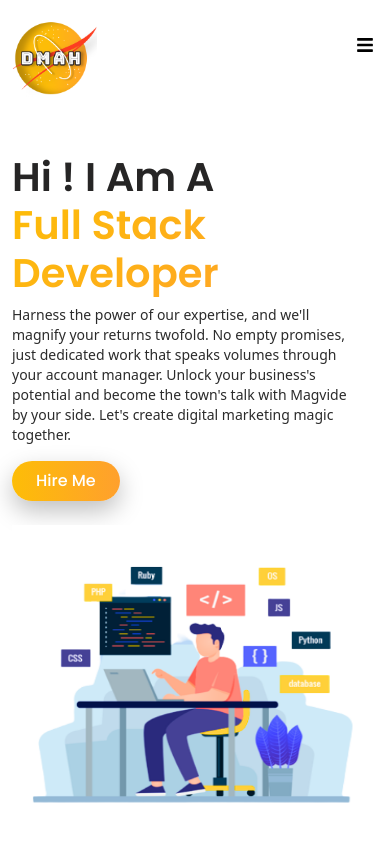
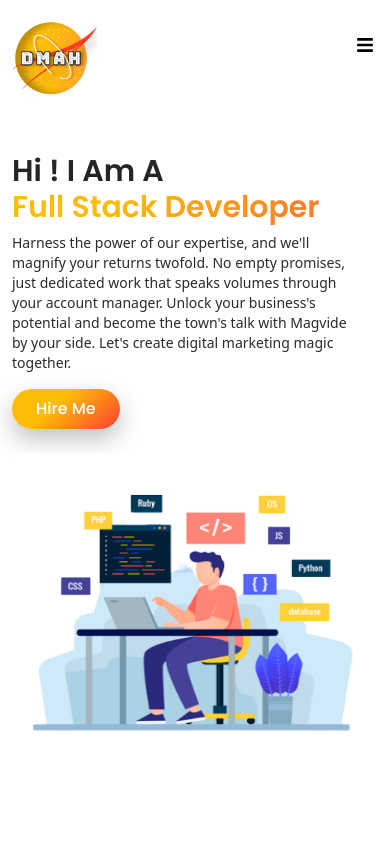
Before and after one commit to dmabuhasib/dm_portfolio, a Next.js app: page / in a window 390 px wide. Shown: the top 844 px of the page. Built offline with nearby package versions, Linux system fonts and the light colour scheme.

Commit message:
add-gradiant-color-in-button

```diff
--- a/components/abouSec/AboutChosseSec.js
+++ b/components/abouSec/AboutChosseSec.js
@@ -1,7 +1,6 @@
 import Image from 'next/image';
 import Container from '../layout/Container';
 import SubHeading from '../layout/SubHeading';
-import Heading from '../layout/Heading';
 import Para from '../layout/Para';
 
 const AboutChosseSec = () => {
--- a/components/homeSec/Banner.js
+++ b/components/homeSec/Banner.js
@@ -28,19 +28,19 @@ const Banner = () => {
           <div className="w-[95%] sm:w-2/4 md:w-[60%] mt-10 mb-6 sm:mb-28 md:mt-16 md:mb-36 lg:mt-20 lg:mb-40">
 
           <Slider {...settings}>
-          <div className=" leading-[48px] md:leading-[58px] lg:leading-[70px]">
-              <h2 className="text-[40px] md:text-[50px] lg:text-[60px] font-pop font-semibold text-primary">
+          <div className=" leading-[36px]  md:leading-[50px] lg:leading-[70px]">
+              <h2 className="text-[30px] md:text-[40px] lg:text-[60px] font-pop font-semibold text-primary">
                 Hi ! I Am A
               </h2>
-              <h2 className=" text-[40px] md:text-[50px] lg:text-[60px] font-pop font-semibold yellow-gr2">
+              <h2 className=" text-[30px] md:text-[40px] lg:text-[60px] font-pop font-semibold yellow-gr2">
                 Full Stack Developer
               </h2>
             </div>
-            <div className=" leading-[48px] md:leading-[58px] lg:leading-[70px]">
-              <h2 className="text-[40px] md:text-[50px] lg:text-[60px] font-pop font-semibold text-primary">
+            <div className=" leading-[36px] md:leading-[50px] lg:leading-[70px]">
+              <h2 className="text-[30px] md:text-[40px] lg:text-[60px] font-pop font-semibold text-primary">
                I Am
               </h2>
-              <h2 className=" text-[40px] md:text-[50px] lg:text-[60px] font-pop font-semibold yellow-gr2">
+              <h2 className=" text-[30px] md:text-[40px] lg:text-[60px] font-pop font-semibold yellow-gr2">
                 Dm Abu Hasib
               </h2>
             </div>
--- a/components/layout/ButtonP.js
+++ b/components/layout/ButtonP.js
@@ -2,7 +2,7 @@ import React from 'react';
 
 const ButtonP = ({ title }) => {
   return (
-    <button className=" bg-gradient-to-r from-yellowp to-yellows text-base lg:text-lg font-medium font-pop rounded-3xl shadow-cshadow3 border-primary duration-300 ease-in-out text-white  py-2 px-6 lg:px-8 hover:font-medium hover:pr-20 ">
+    <button className=" yellow-gr text-base lg:text-lg font-medium font-pop rounded-3xl shadow-cshadow3 border-primary duration-300 ease-in-out text-white  py-2 px-6 lg:px-8 hover:font-medium hover:pr-20 ">
       {title}
     </button>
   );
--- a/components/layout/Navbar.js
+++ b/components/layout/Navbar.js
@@ -39,7 +39,7 @@ const Navbar = ({ navbg }) => {
               onClick={() => setShow(!show)}
             />
             {show && (
-              <List className="text-primary flex flex-col md:flex-row md:justify-end md:gap-x-8 font-pop text-lg mt-2.5 md:mt-0">
+              <List className="text-primary flex  flex-col md:flex-row md:justify-end md:gap-x-8 font-pop text-lg mt-2.5 md:mt-0">
                 <Link
                   href="/"
                   className={router.pathname === '/' ? 'shadow-lg' : ''}
--- a/styles/globals.css
+++ b/styles/globals.css
@@ -11,12 +11,12 @@
 }
 
 .yellow-gr {
-    background: linear-gradient(139.27deg,  #FDBD07 0%, #FFA02D 93.57%);
+    background: linear-gradient(139.27deg,  #FDBD07 40%, #FD3F33 99.57%);
 
 
 }
 .yellow-gr2 {
-    background: linear-gradient(139.27deg,  #FDBD07 0%, #FFA02D 93.57%);
+    background: linear-gradient(139.27deg,  #FDBD07 30%, #fd6933 99.57%);
     -webkit-background-clip: text;
     -webkit-text-fill-color: transparent;
 
```
